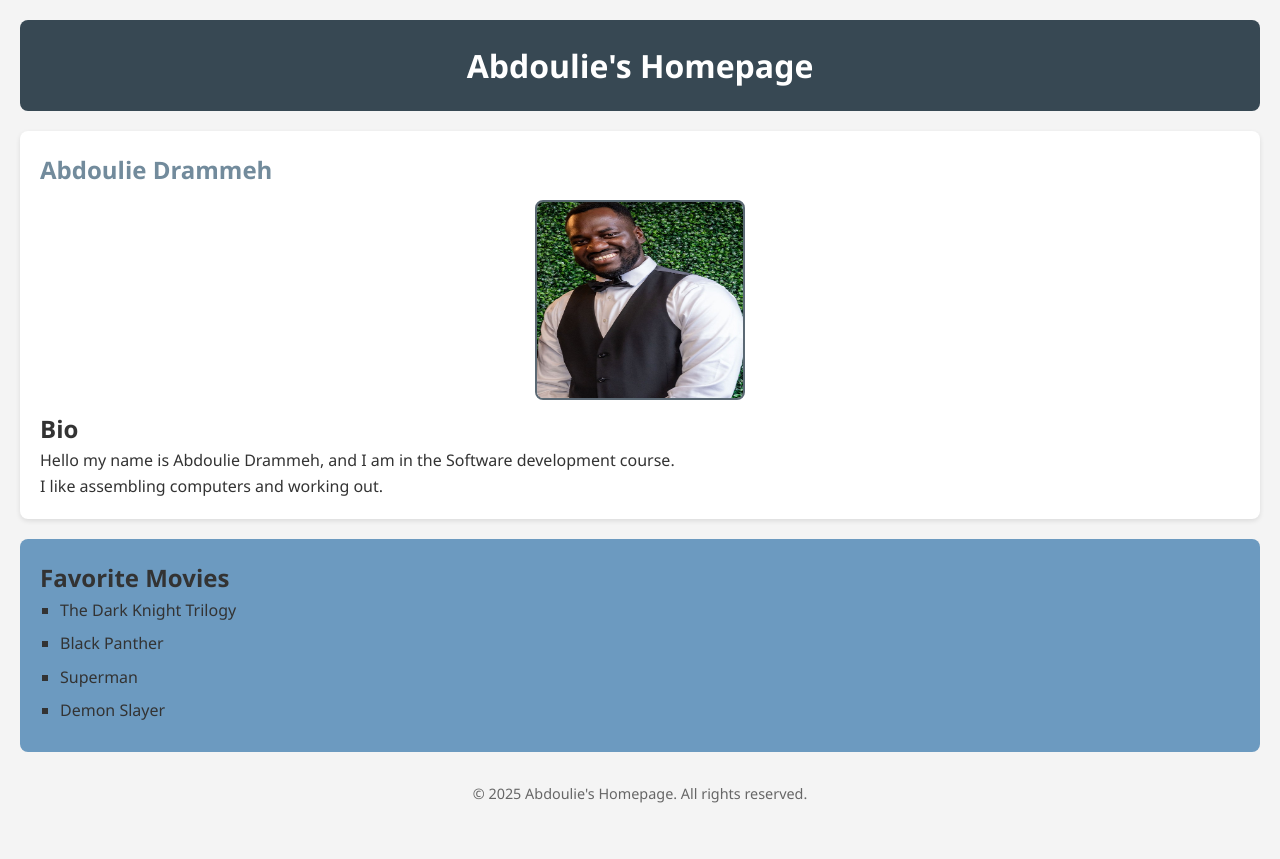
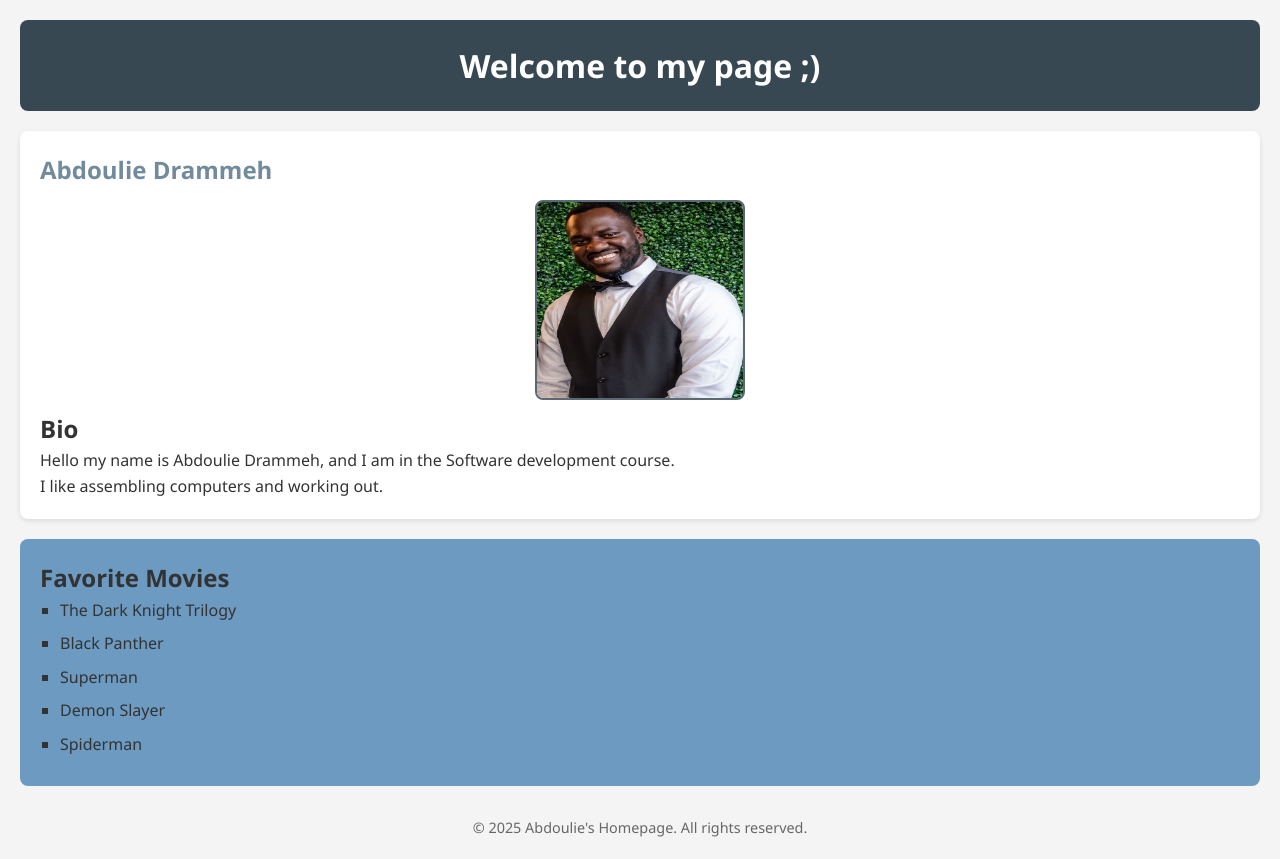
Before and after one commit to kingdra14/kingdra14.github.io, a plain HTML site: page index.html in a window 1280 px wide. Before the commit the page ends 825 px from the top, so only its background shows below. Drawn offline with Linux system fonts and the light colour scheme.

Commit message:
added site.js

```diff
--- a/index.html
+++ b/index.html
@@ -5,6 +5,7 @@
     <meta name="viewport" content="width=device-width, initial-scale=1.0">
     <title>Homepage</title>
     <link rel="stylesheet" href="style.css">
+    <script src="site.js" defer></script>
 </head>
 <body>
     <header>
@@ -28,6 +29,7 @@
             <li>Black Panther</li>
             <li>Superman</li>
             <li>Demon Slayer</li>
+            <li>Spiderman</li>
         </ul>
     </aside>
 
--- /dev/null
+++ b/site.js
@@ -0,0 +1,5 @@
+console.log('hi')
+const welcome = document.querySelector('h1')
+setTimeout(() => {
+welcome.textContent = 'Welcome to my page ;)'
+},5000)
```
